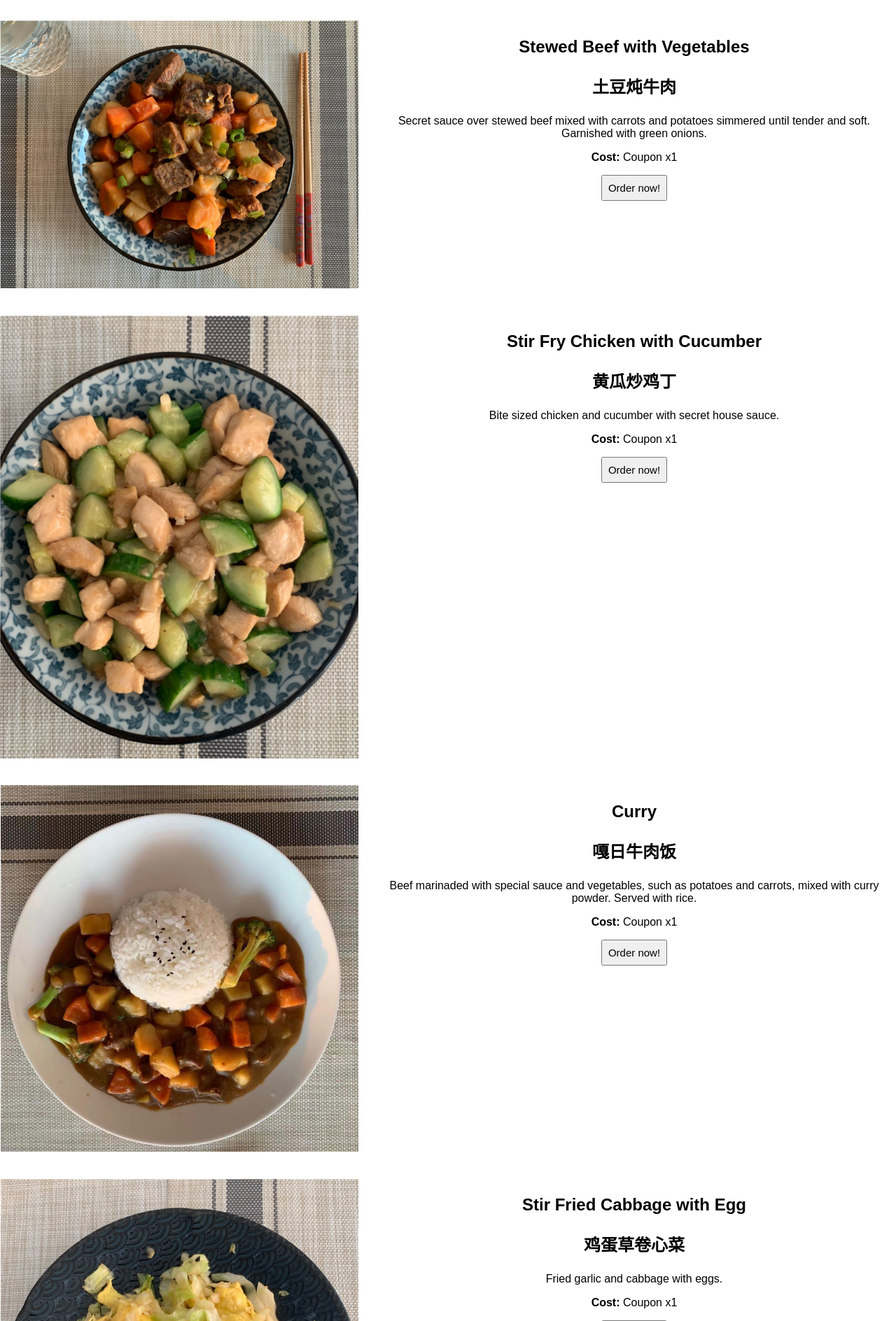
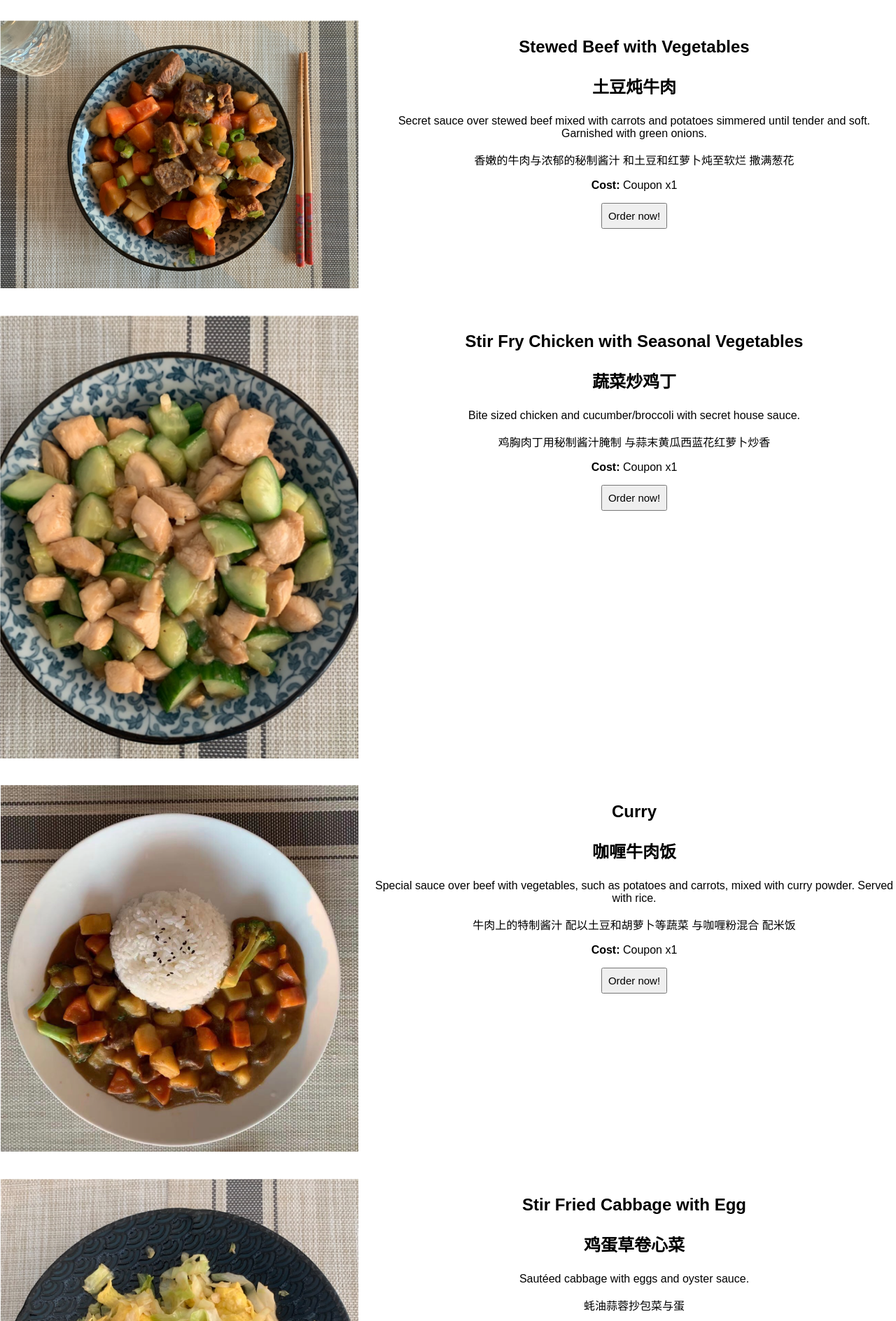
Before and after one commit to Xreflextion/Shiawase, a Flask app: template app/templates/menu.html in a window 1280 px wide. Shown: the part 621-2509 px from the top of the page at 70% size. Run offline with Flask 2, Linux system fonts and the light colour scheme; the template is opened without the code that fills it, so the values that code supplies are empty; parts of the project's set-up code (start-up, migrations or seed data) failed here and were passed over; some libraries are stand-ins or nearby versions.

Commit message:
Update menu descriptions with chinese, add ids to dish titles, add flaskenv file

```diff
--- a/app/models.py
+++ b/app/models.py
@@ -65,6 +65,7 @@ class Order(db.Model):
     delivery_date = db.Column(db.Date(), index=True)
     user_id = db.Column(db.Integer, db.ForeignKey('user.id')) # Foreignkey will reference the id value from users table
     completed = db.Column(db.Boolean, default=False)
+    instructions = db.Column(db.String(8000), default="")
 
     def __repr__(self): #How objects of this class are printed out
         return '<Order {}>'.format(self.dish)
--- a/app/static/css/main.css
+++ b/app/static/css/main.css
@@ -70,6 +70,7 @@ form {
     border-width: medium;
     list-style-type: none;
     width: 100%;
+    font-size: 25px;
 }
 
 .head {
@@ -89,7 +90,7 @@ form {
     display: table;
     position: sticky;
     border-bottom: 2px solid #4da3ff;
-    /* z-index: 100; */
+    z-index: 99;
 }
 
 .navbar img {
@@ -149,7 +150,7 @@ dropdown-content = div with a
     position: absolute;
     min-width: 600px;
     box-shadow: 0px 8px 16px 0px rgba(0,0,0,0.2);
-    z-index: 1;
+    z-index: 100;
 }
 
 .dropdown-content a {
@@ -295,5 +296,9 @@ dropdown-content = div with a
     background-color: #008040;
 }
 
+.balloon {
+    z-index: 100;
+}
+
 /* <script type="text/javascript" src="https://ajax.googleapis.com/ajax/libs/jquery/3.6.0/jquery.min.js"></script>
  */
--- a/app/templates/menu.html
+++ b/app/templates/menu.html
@@ -18,6 +18,7 @@
         <h3>Stewed Beef with Vegetables</h3>
         <h3>土豆炖牛肉</h3>
         <p>Secret sauce over stewed beef mixed with carrots and potatoes simmered until tender and soft. Garnished with green onions.</p>
+        <p>香嫩的牛肉与浓郁的秘制酱汁 和土豆和红萝卜炖至软烂 撒满葱花</p>
         <p><b>Cost:</b> Coupon x1</p>
         <a id="order_button" href="{{ url_for('order', dish='Stewed-Beef-with-Vegetables') }}"><button type="button" class="order_button">Order now!</button></a>
     </div>
@@ -27,9 +28,10 @@
 <div class="item" id="Stir-Fry-Chicken-with-Cucumber">
     <img src="{{url_for('static', filename='cucumber_chicken.png')}}" style="width:40%; height:40%;"/>
     <div class="desc" id="desc">
-        <h3>Stir Fry Chicken with Cucumber</h3>
-        <h3>黄瓜炒鸡丁</h3>
-        <p>Bite sized chicken and cucumber with secret house sauce.</p>
+        <h3>Stir Fry Chicken with Seasonal Vegetables</h3>
+        <h3>蔬菜炒鸡丁</h3>
+        <p>Bite sized chicken and cucumber/broccoli with secret house sauce.</p>
+        <p>鸡胸肉丁用秘制酱汁腌制 与蒜末黄瓜西蓝花红萝卜炒香</p>
         <p><b>Cost:</b> Coupon x1</p>
         <a id="order_button" href="{{ url_for('order', dish='Stir-Fry-Chicken-with-Cucumber') }}"><button type="button" class="order_button">Order now!</button></a>
     </div>
@@ -40,8 +42,9 @@
     <img src="{{url_for('static', filename='curry.png')}}" style="width:40%; height:40%;"/>
     <div class="desc" id="desc">
         <h3>Curry</h3>
-        <h3>嘎日牛肉饭</h3>
-        <p>Beef marinaded with special sauce and vegetables, such as potatoes and carrots, mixed with curry powder. Served with rice.</p>
+        <h3>咖喱牛肉饭</h3>
+        <p>Special sauce over beef with vegetables, such as potatoes and carrots, mixed with curry powder. Served with rice.</p>
+        <p>牛肉上的特制酱汁 配以土豆和胡萝卜等蔬菜 与咖喱粉混合 配米饭</p>
         <p><b>Cost:</b> Coupon x1</p>
         <a id="order_button" href="{{ url_for('order', dish='Curry') }}"><button type="button" class="order_button">Order now!</button></a>
     </div>
@@ -53,7 +56,8 @@
     <div class="desc" id="desc">
         <h3>Stir Fried Cabbage with Egg</h3>
         <h3>鸡蛋草卷心菜</h3>
-        <p>Fried garlic and cabbage with eggs.</p>
+        <p>Sautéed cabbage with eggs and oyster sauce.</p>
+        <p>蚝油蒜蓉抄包菜与蛋</p>
         <p><b>Cost:</b> Coupon x1</p>
         <a id="order_button" href="{{ url_for('order', dish='Stir-Fried-Cabbage-with-Egg') }}"><button type="button" class="order_button">Order now!</button></a>
     </div>
@@ -65,7 +69,8 @@
     <div class="desc" id="desc">
         <h3>Healthy Stir Fried Shrimp</h3>
         <h3>西蓝花炒虾仁</h3>
-        <p>Marinaded shrimp fried with garlic, green onions, and ginger. Mixed with carrots and broccoli.</p>
+        <p>Marinated shrimp fried with garlic, green onions, and ginger. Mixed with carrots and broccoli.</p>
+        <p>用蒜蓉 葱和姜炒的腌制虾 与胡萝卜和西兰花混合</p>
         <p><b>Cost:</b> Coupon x1</p>
         <a id="order_button" href="{{ url_for('order', dish='Healthy-Stir-Fried-Shrimp') }}"><button type="button" class="order_button">Order now!</button></a>
     </div>
@@ -78,6 +83,7 @@
         <h3>Gyudon</h3>
         <h3>秘制肥牛饭</h3>
         <p>Fat sliced beef with onions and special house sauce over rice, topped with a sunny side up egg.</p>
+        <p>肥牛肉片配洋葱和特制的酱汁浇在米饭上 配上溏心蛋/p>
         <p><b>Cost:</b> Coupon x1</p>
         <a id="order_button" href="{{ url_for('order', dish='Gyudon') }}"><button type="button" class="order_button">Order now!</button></a>
     </div>
@@ -87,9 +93,10 @@
 <div class="item" id="Chicken-Wings">
     <img src="{{url_for('static', filename='chicken_wings.png')}}" style="width:40%; height:40%;"/>
     <div class="desc" id="desc">
-        <h3>Chicken Wings</h3>
+        <h3>Chicken Wings (8pcs)</h3>
         <h3>蜜汁鸡翅</h3>
-        <p>Marinaded chicken wings and drumsticks fried with sweet sauce.</p>
+        <p>Marinated chicken wings and drumsticks fried with sweet sauce.</p>
+        <p></p>
         <p><b>Cost:</b> Coupon x1</p>
         <a id="order_button" href="{{ url_for('order', dish='Chicken-Wings') }}"><button type="button" class="order_button">Order now!</button></a>
     </div>
@@ -104,6 +111,8 @@
     <div class="desc" id="desc">
         <h3>Banana Pancakes</h3>
         <h3>香蕉饼</h3>
+        <p>Golden brown pancakes made with ripened bananas. Available in different shapes per request.</p>
+        <p></p>
         <p><b>Cost:</b> Coupon x1</p>
         <a id="order_button" href="{{ url_for('order', dish='Banana-Pancakes') }}"><button type="button" class="order_button">Order now!</button></a>
     </div>
@@ -113,9 +122,10 @@
 <div class="item" id="Cream-Cheese-Bun">
     <img src="{{url_for('static', filename='cream_cheese.png')}}" style="width:40%; height:40%;"/>
     <div class="desc" id="desc">
-        <h3>Cream Cheese Bun</h3>
+        <h3>Cream Cheese Bun (6pcs)</h3>
         <h3>奶酪面包</h3>
         <p>Bread with cream cheese mixture inside.</p>
+        <p></p>
         <p><b>Cost:</b> Coupon x1</p>
         <a id="order_button" href="{{ url_for('order', dish='Cream-Cheese-Bun') }}"><button type="button" class="order_button">Order now!</button></a>
     </div>
@@ -125,9 +135,10 @@
 <div class="item" id="Pumpkin-or-Sweet-Potato-Pancakes">
     <img src="{{url_for('static', filename='pumpkin_pancakes.png')}}" style="width:40%; height:40%;"/>
     <div class="desc" id="desc">
-        <h3>Pumpkin or Sweet Potato Pancakes</h3>
+        <h3>Sweet Potato Pancakes (9pcs)</h3>
         <h3>南瓜饼、 红薯糯米饼</h3>
-        <p>Glutinous pancakes either made with pumpkin or sweet potato.</p>
+        <p>Glutinous pancakes either made with sweet potato</p>
+        <p></p>
         <p><b>Cost:</b> Coupon x1</p>
         <a id="order_button" href="{{ url_for('order', dish='Pumpkin-or-Sweet-Potato-Pancakes') }}"><button type="button" class="order_button">Order now!</button></a>
     </div>
--- a/app/templates/order.html
+++ b/app/templates/order.html
@@ -56,7 +56,7 @@
         var dish = s.split("-").join(" ");
         var d = document.getElementById("dish");
         d.value = dish;
-        d.style.width = (d.value.length + 1)*9 + "px";
+        d.style.width = (d.value.length + 1)*11 + "px";
         d.style.textAlign = "center";
         $("#order_div").load("/menu #" + p.innerHTML);
         var id = "order_button";
--- a/app/templates/orders.html
+++ b/app/templates/orders.html
@@ -20,6 +20,7 @@
             <p>Date Ordered: {{ order.format_date(order.order_date, "%B %d, %Y") }}</p>
             <p>{{ delivered }} {{ order.format_date(order.delivery_date, "%B %d, %Y")}}</p>
             <p>Cost: {{ order.quantity }}</p>
+            <p>Special Instructions<br>{{ order.instructions }}</p>
         </div><hr>
     {% endfor %}
 
```
Also changed, not shown: app/routes.py (+4 -14 lines), app/templates/index.html (+11 -1 lines), migrations/versions/476bcc3e725d_instructions_column_added_to_order_table.py (added, +30 -0 lines), app.db, 2 other files.
